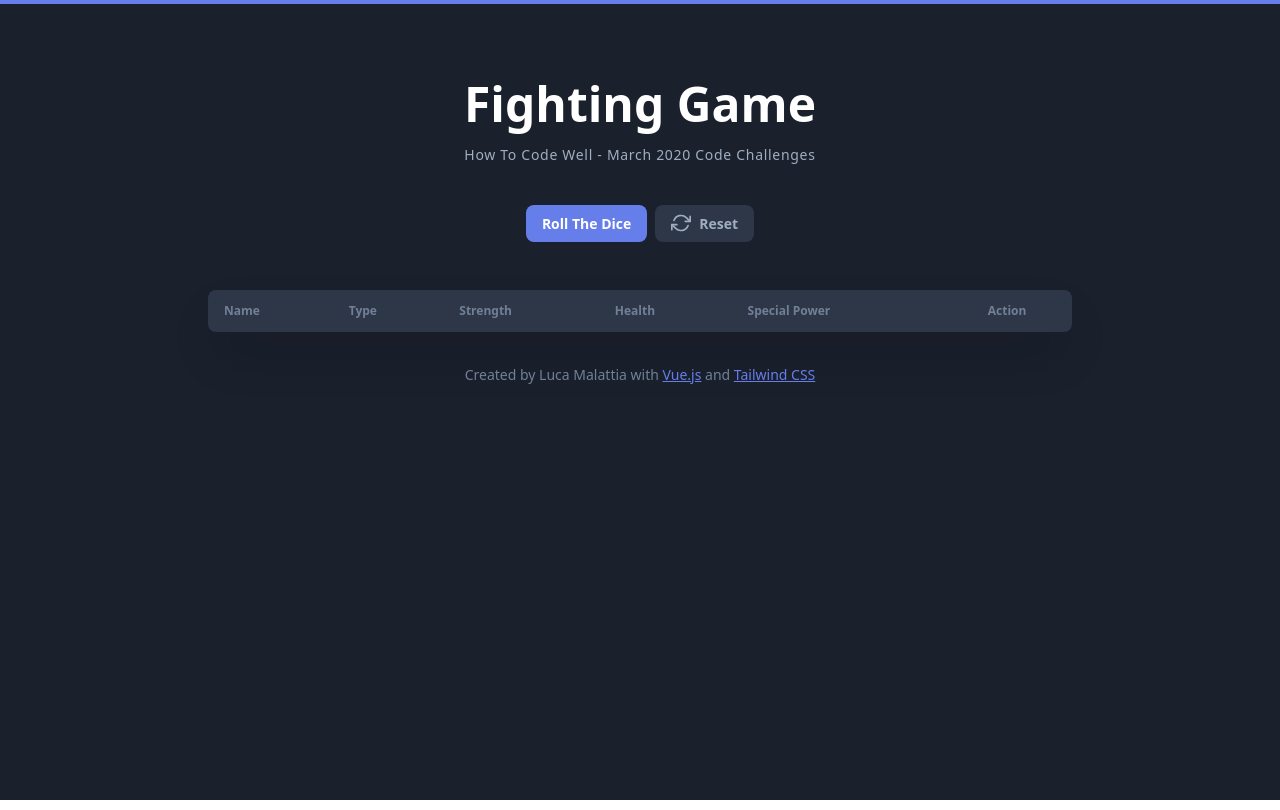
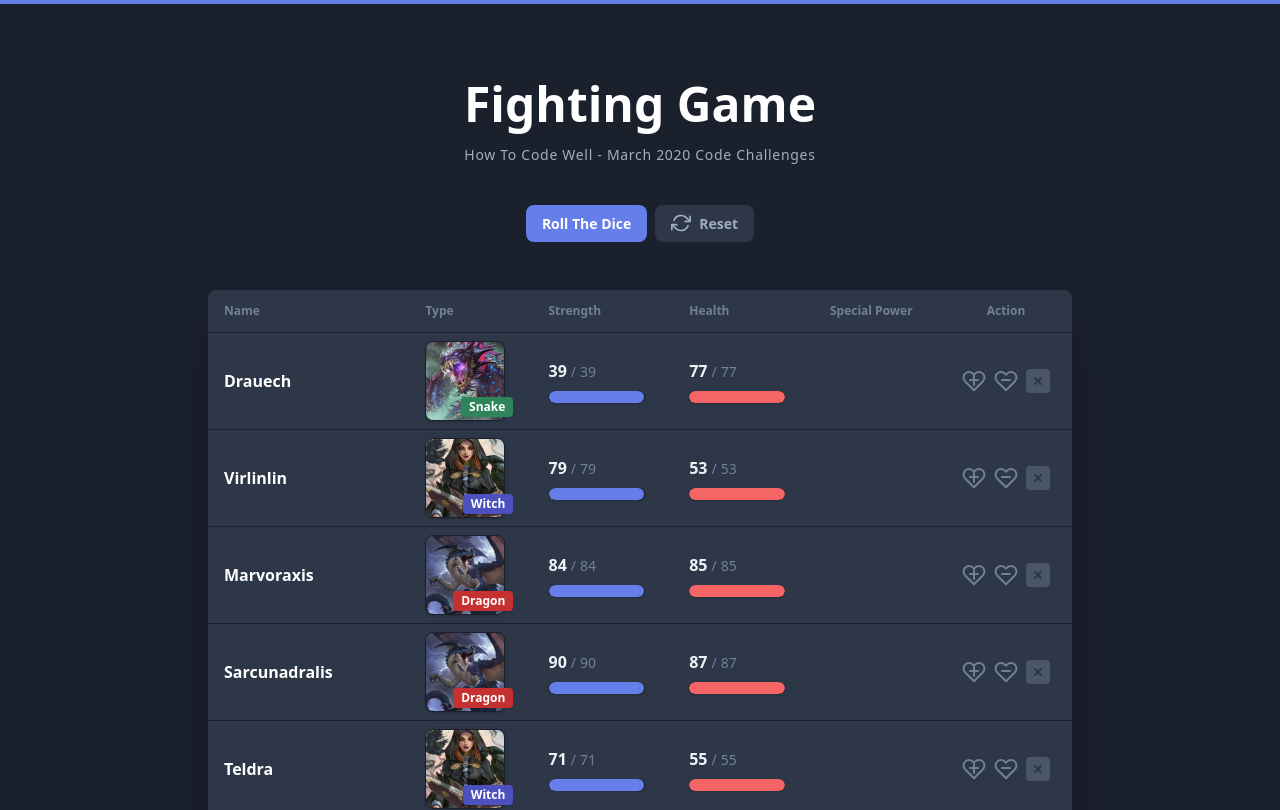
Before and after one commit to ilmala/fighting-game, a Vue app: page / in a window 1280 px wide. Shown: the top 810 px of the page. Built offline with nearby package versions, Linux system fonts and the light colour scheme.

Commit message:
add footer info

```diff
--- a/src/App.vue
+++ b/src/App.vue
@@ -63,9 +63,12 @@
     </main>
 
     <footer class="mt-8 text-center">
-      <p class="text-sm text-gray-600">
+      <p class="font-semibold text-sm text-gray-600">
         Created by Luca Malattia with <a class="text-indigo-500 underline" href="https://vuejs.org/" target="_blank">Vue.js</a> and <a class="text-indigo-500 underline" href="https://tailwindcss.com/" target="_blank">Tailwind CSS</a>
-        </p>
+      </p>
+      <p class="mt-2 font-semibold text-sm text-gray-600">
+        The code is freely available on <a class="text-indigo-500 underline" href="https://github.com/ilmala/fighting-game" target="_blank">GitHub</a>.
+      </p>
     </footer>
   </div>
 </template>
@@ -83,7 +86,7 @@ export default {
     };
   },
   mounted() {
-    //this.fillBoard();
+    this.fillBoard();
   },
   methods: {
     createCreature(index) {
```
